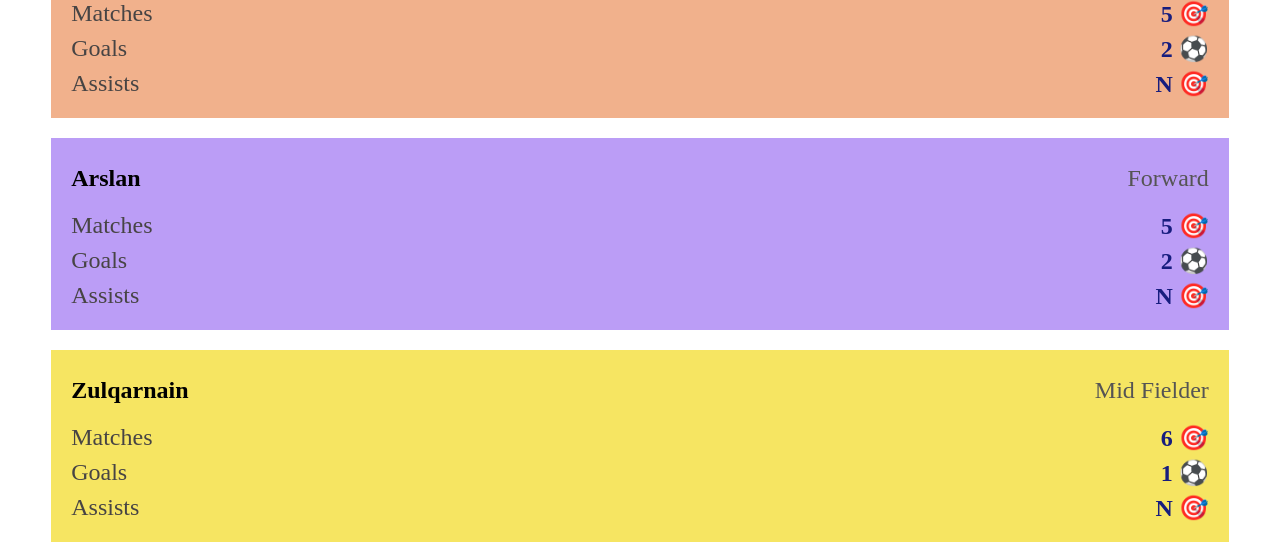
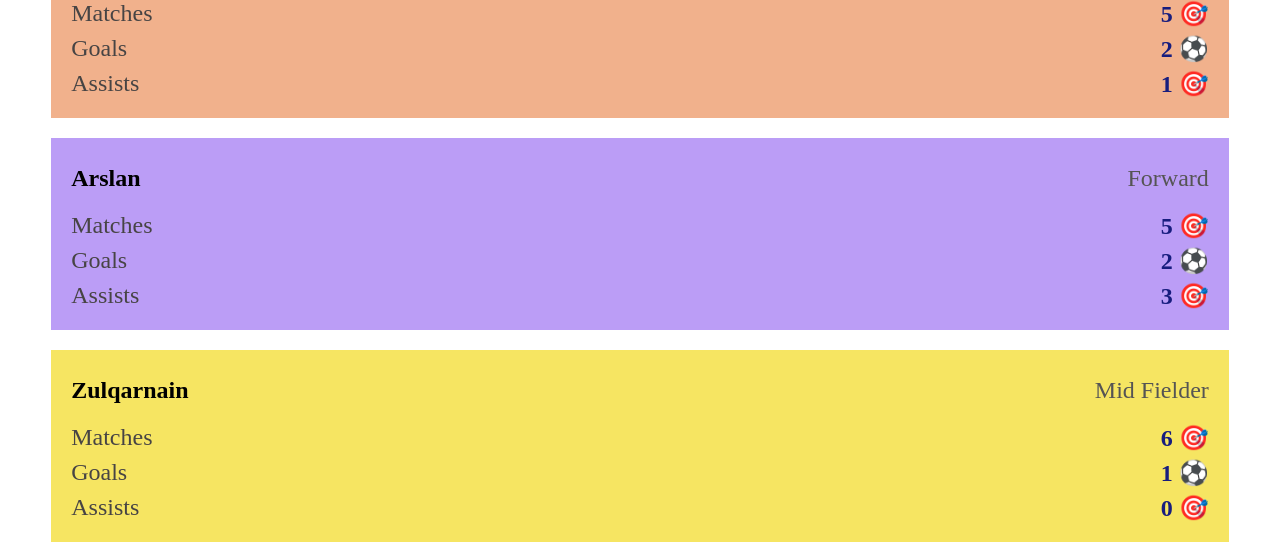
Before and after one commit to Zulqarnain32/wolf, a React (Vite) app: page /scorers in a window 1280 px wide. Shown: the part 244-800 px from the top of the page. Built offline with nearby package versions, Linux system fonts and the light colour scheme.

Commit message:
Update Scorers.jsx assists added

```diff
--- a/src/components/Scorers.jsx
+++ b/src/components/Scorers.jsx
@@ -53,7 +53,7 @@
                         <div className="assist-count">
                             <h2 className="light">Assists</h2>
                             {/* <h2 className="color">{player.assists} 🎯</h2> */}
-                            <h2 className="color">N 🎯</h2>
+                            <h2 className="color">{player.assists} 🎯</h2>
                         </div>
                     </div>
                 ))}
```
